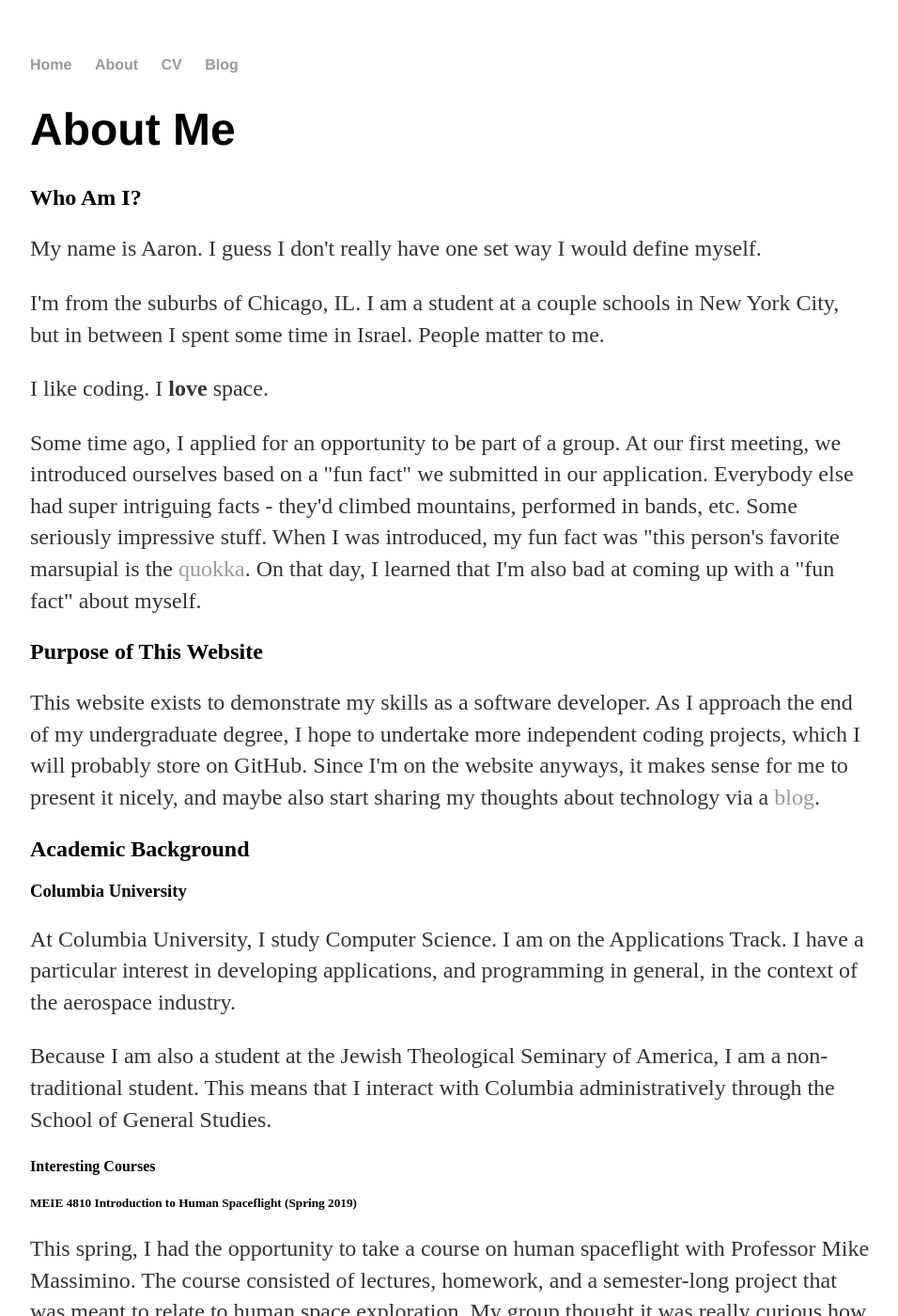
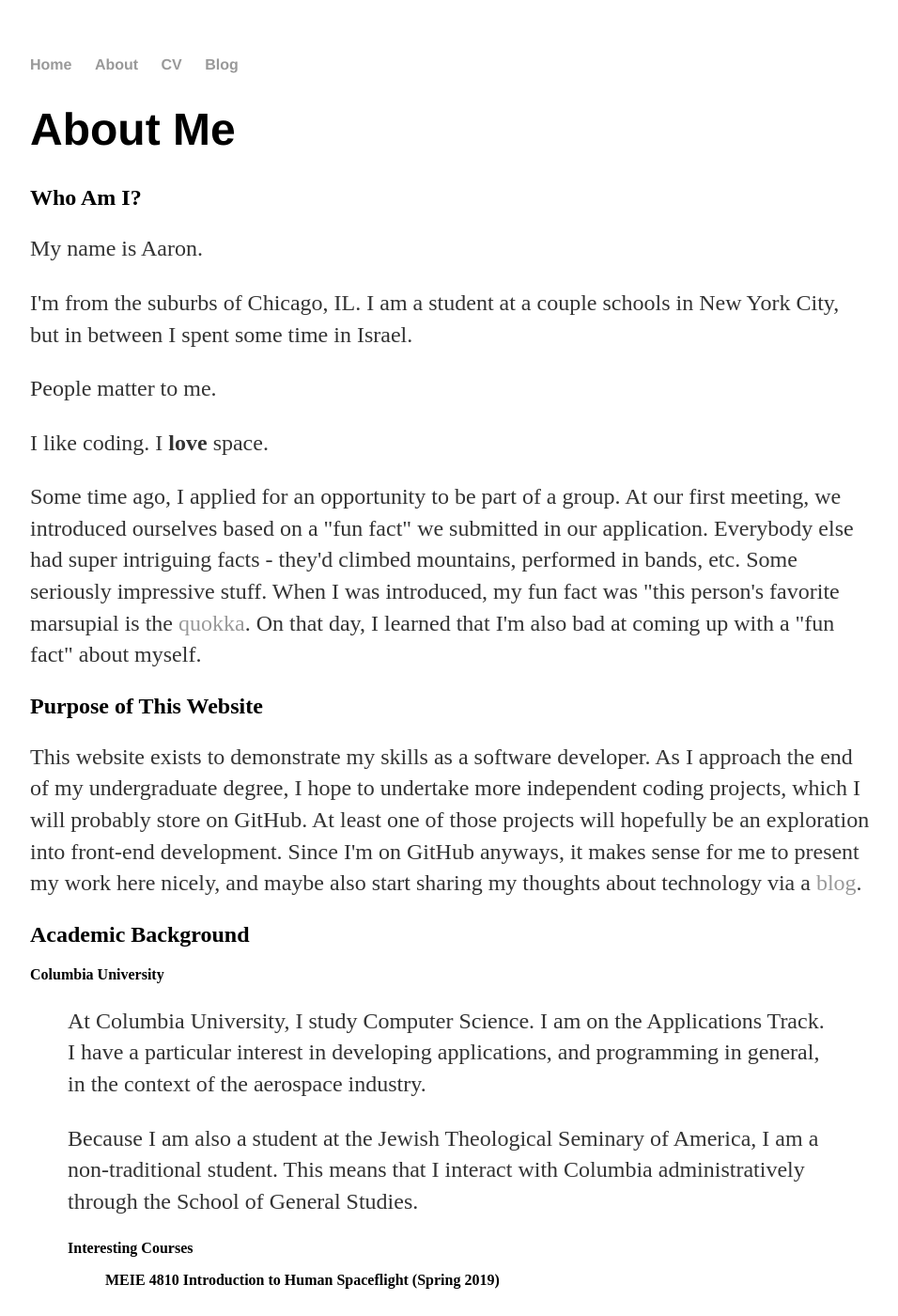
Before and after one commit to aaronpickard/aaronpickard.github.io, a Jekyll site: the page built from about/index.html, in a window 1280 px wide and 1400 px high. Shown: the whole window at 94% size, without its empty margins (160-1116 px from the left). Built offline with Jekyll 4.4.1, drawn with Linux system fonts in a browser that asks for light colours.

Commit message:
Update index.html
Formatting via blockquote, removed headings below <h2>

```diff
--- a/about/index.html
+++ b/about/index.html
@@ -5,25 +5,32 @@ title: Aaron Pickard
 <div class="blurb">
 	<h1>About Me</h1>
   		<h2>Who Am I?</h2>
-  			<p>My name is Aaron. I guess I don't really have one set way I would define myself.<p>
-			  <p>I'm from the suburbs of Chicago, IL. I am a student at a couple schools in New York City, but in between I spent some time in Israel. People matter to me.</p>
-			  <p>I like coding. I <strong>love</strong> space.</p>
-			  <p>Some time ago, I applied for an opportunity to be part of a group. At our first meeting, we introduced ourselves based on a "fun fact" we submitted in our application. Everybody else had super intriguing facts - they'd climbed mountains, performed in bands, etc. Some seriously impressive stuff. When I was introduced, my fun fact was "this person's favorite marsupial is the <a href="https://www.google.com/search?q=quokka&source=lnms&tbm=isch&sa=X&ved=0ahUKEwjfzITT2ODjAhWEv1kKHR-oD7gQ_AUIESgB&biw=1536&bih=750">quokka</a>. On that day, I learned that I'm also bad at coming up with a "fun fact" about myself.</p>
+  			<p>My name is Aaron.<p>
+			<p>I'm from the suburbs of Chicago, IL. I am a student at a couple schools in New York City, but in between I spent some time in Israel.</p>
+			<p>People matter to me.</p>
+			<p>I like coding. I <strong>love</strong> space.</p>
+			<p>Some time ago, I applied for an opportunity to be part of a group. At our first meeting, we introduced ourselves based on a "fun fact" we submitted in our application. Everybody else had super intriguing facts - they'd climbed mountains, performed in bands, etc. Some seriously impressive stuff. When I was introduced, my fun fact was "this person's favorite marsupial is the <a href="https://www.google.com/search?q=quokka&source=lnms&tbm=isch&sa=X&ved=0ahUKEwjfzITT2ODjAhWEv1kKHR-oD7gQ_AUIESgB&biw=1536&bih=750">quokka</a>. On that day, I learned that I'm also bad at coming up with a "fun fact" about myself.</p>
 		  <h2>Purpose of This Website</h2>
-  			<p>This website exists to demonstrate my skills as a software developer. As I approach the end of my undergraduate degree, I hope to undertake more independent coding projects, which I will probably store on GitHub. Since I'm on the website anyways, it makes sense for me to present it nicely, and maybe also start sharing my thoughts about technology via a <a href="https://aaronpickard.github.io/blog/">blog</a>.</p>
+  			<p>This website exists to demonstrate my skills as a software developer. As I approach the end of my undergraduate degree, I hope to undertake more independent coding projects, which I will probably store on GitHub. At least one of those projects will hopefully be an exploration into front-end development. Since I'm on GitHub anyways, it makes sense for me to present my work here nicely, and maybe also start sharing my thoughts about technology via a <a href="https://aaronpickard.github.io/blog/">blog</a>.</p>
 		  <h2>Academic Background</h2>
-			  <h3>Columbia University</h3>
+			<strong>Columbia University</strong>
+			<blockquote>
 				<p>At Columbia University, I study Computer Science. I am on the Applications Track. I have a particular interest in developing applications, and programming in general, in the context of the aerospace industry.</p>
 			  	<p>Because I am also a student at the Jewish Theological Seminary of America, I am a non-traditional student. This means that I interact with Columbia administratively through the School of General Studies.</p>
-				  <h4>Interesting Courses</h4>
-				  	<h5>MEIE 4810 Introduction to Human Spaceflight (Spring 2019)</h5>
-				  		<p>This spring, I had the opportunity to take a course on human spaceflight with Professor Mike Massimino. The course consisted of lectures, homework, and a semester-long project that was meant to relate to human space exploration. My group thought it was really curious how popular additive manufacturing was as part of plans to explore Mars, but that nobody seemed particularly interested in figuring out how to use those additively manufactured products efficiently (measured by any metric). The most popular use of additive manufacturing that we found was the creation of bricks out of Martian soil. As part of an interdisciplinary team, I developed a path planning algorithm for a multi-tethered aerostat to use to pick up bricks and build a useful structure out of them. Using aerostats in construction is a novel concept. We called our concept <a href = "https://github.com/aaronpickard/JENGA">Project JENGA</a>, and put all the code and a lot of the documenation up on GitHub.</p>
-				  	<h5>COMS 4111 Introduction to Databases (Fall 2018)</h5>
-						<p>Last fall, I took a course about databases. Through it, I implemented my own relational database, wrote REST API calls to integrate a database with a website, studied a very simple database engine, and was exposed to NoSQL databases. I gained a sense of the importance of efficient data storage, and how that can make or break an application environment.</p>
-				  	<h5>HSAM 2901 Data: Past, Present, Future (Spring 2018)</h5>
-						<p>This was a really interesting class, taught jointly by a professor in Applied Math and a professor in History. It covered the history of data and its analysis, and its development both as a discipline and a practice. As we learned about each advancement in the field, we used Python to do similar operations on an analogous dataset. The course was helpful in considering ways that I might be able to relate the two degrees towards which I am working. It also  gave me an introduction to Python. It showed me the potential of the language to apply, manipulate, and visualize data in a way that creates meaning. Lastly, the course touched on the role of ethics in programming, which is an important topic that I have not been exposed to in other courses.</p>
-		  	<h3>Jewish Theological Seminary of America</h3>
+				<strong>Interesting Courses</strong>
+				<blockquote>
+				  	<strong>MEIE 4810 Introduction to Human Spaceflight (Spring 2019)</strong>
+				  	<p>This spring, I had the opportunity to take a course on human spaceflight with Professor Mike Massimino. The course consisted of lectures, homework, and a semester-long project that was meant to relate to human space exploration. My group thought it was really curious how popular additive manufacturing was as part of plans to explore Mars, but that nobody seemed particularly interested in figuring out how to use those additively manufactured products efficiently (measured by any metric). The most popular use of additive manufacturing that we found was the creation of bricks out of Martian soil. As part of an interdisciplinary team, I developed a path planning algorithm for a multi-tethered aerostat to use to pick up bricks and build a useful structure out of them. Using aerostats in construction is a novel concept. We called our concept <a href = "https://github.com/aaronpickard/JENGA">Project JENGA</a>, and put all the code and a lot of the documenation up on GitHub.</p>
+				  	<strong>COMS 4111 Introduction to Databases (Fall 2018)</strong>
+					<p>Last fall, I took a course about databases. Through it, I implemented my own relational database, wrote REST API calls to integrate a database with a website, studied a very simple database engine, and was exposed to NoSQL databases. I gained a sense of the importance of efficient data storage, and how that can make or break an application environment.</p>
+				  	<strong>HSAM 2901 Data: Past, Present, Future (Spring 2018)</strong>
+					<p>This was a really interesting class, taught jointly by a professor in Applied Math and a professor in History. It covered the history of data and its analysis, and its development both as a discipline and a practice. As we learned about each advancement in the field, we used Python to do similar operations on an analogous dataset. The course was helpful in considering ways that I might be able to relate the two degrees towards which I am working. It also  gave me an introduction to Python. It showed me the potential of the language to apply, manipulate, and visualize data in a way that creates meaning. Lastly, the course touched on the role of ethics in programming, which is an important topic that I have not been exposed to in other courses.</p>
+				</blockquote>
+			</blockquote>
+		  	<strong>Jewish Theological Seminary of America</strong>
+				<blockquote>
 		  		<p>I am also a student at the Jewish Theological Seminary of America (we call it "JTS"). I am pursuing a B.A. in Talmud, which is a legal text that is structured like a Socratic dialogue, and that forms the basis for Rabbinic Judaism. I am taking coursework in Talmud, more recent legal codes (all of which are judicial rather than legislative), Bible, Jewish History, Jewish Thought, Liturgy, and Hebrew. The courses are all taught from an academic perspective, rather than a religious one.</p>
+				</blockquote>
 		  <h2>Extracurricular Activities & Hobbies</h5>
 		  	<p>WIP</p>
 		  <h2>Aspirations</h2>
```
